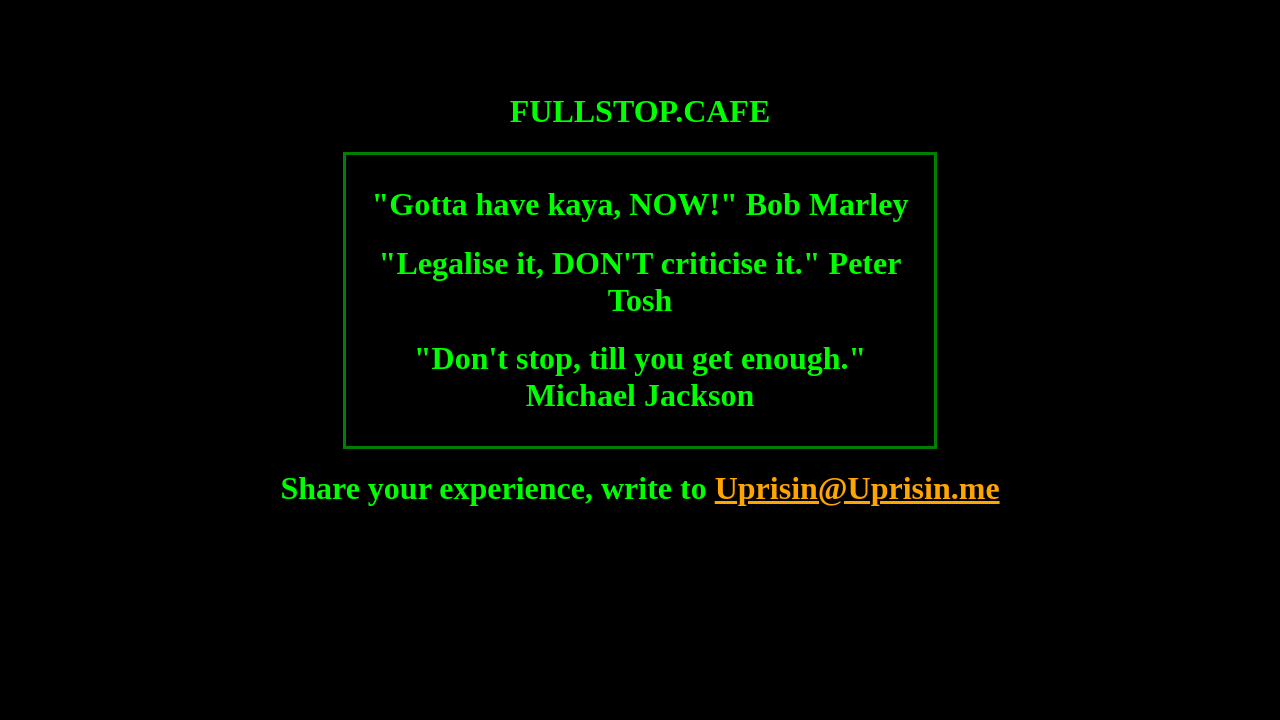
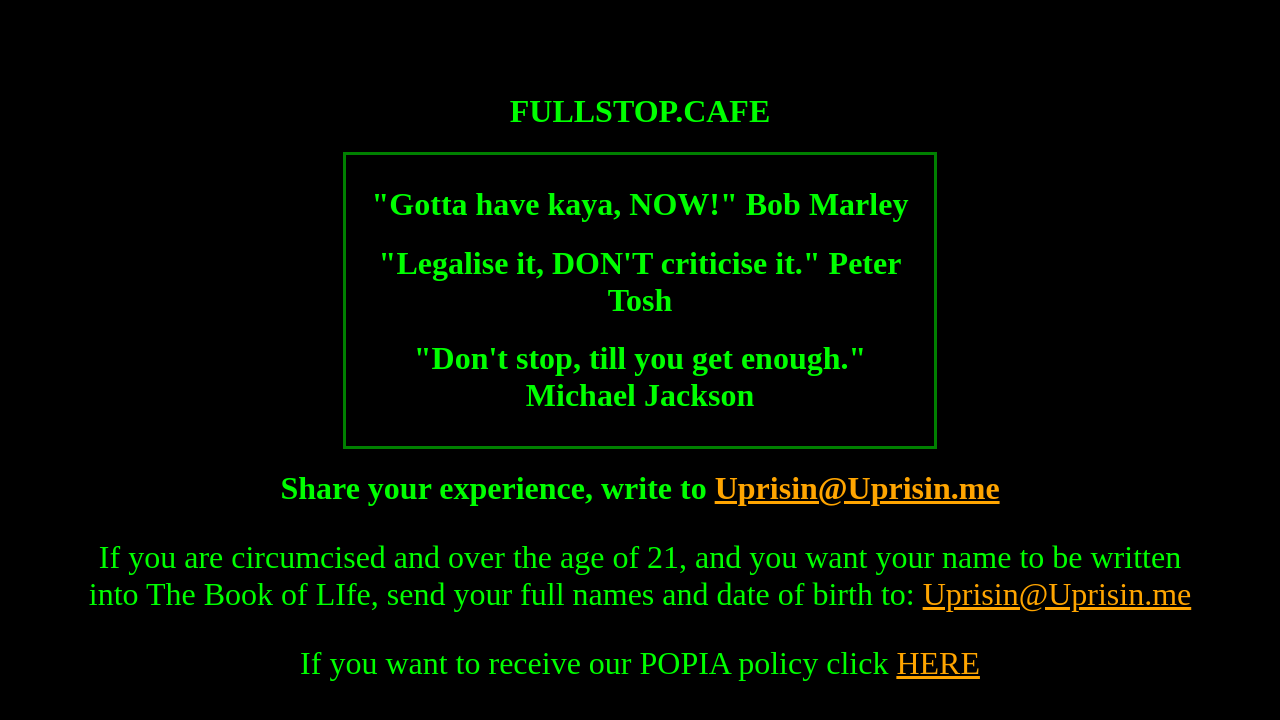
Before and after one commit to dfrossouw/CHRIS, a website: page index.html in a window 1280 px wide. Drawn offline with Linux system fonts and the light colour scheme.

Commit message:
Update website

```diff
--- a/index.html
+++ b/index.html
@@ -28,5 +28,18 @@
         >Uprisin@Uprisin.me</a
       >
     </h1>
+    <p>
+      If you are circumcised and over the age of 21, and you want your name to
+      be written into The Book of LIfe, send your full names and date of birth
+      to:
+      <a style="color: orange;" href="mailto:Uprisin@Uprisin.me"
+        >Uprisin@Uprisin.me</a
+      >
+    </p>
+
+    <p>
+      If you want to receive our POPIA policy click
+      <a style="color: orange;" href="./popia.docx">HERE</a>
+    </p>
   </body>
 </html>
--- a/styles.css
+++ b/styles.css
@@ -12,7 +12,8 @@
   text-align: center;
 }
 
-h1 {
+h1,
+p {
   color: lime;
   font-size: 32px;
 }
```
Also changed, not shown: package.json (+3 -7 lines), 1 other file.
